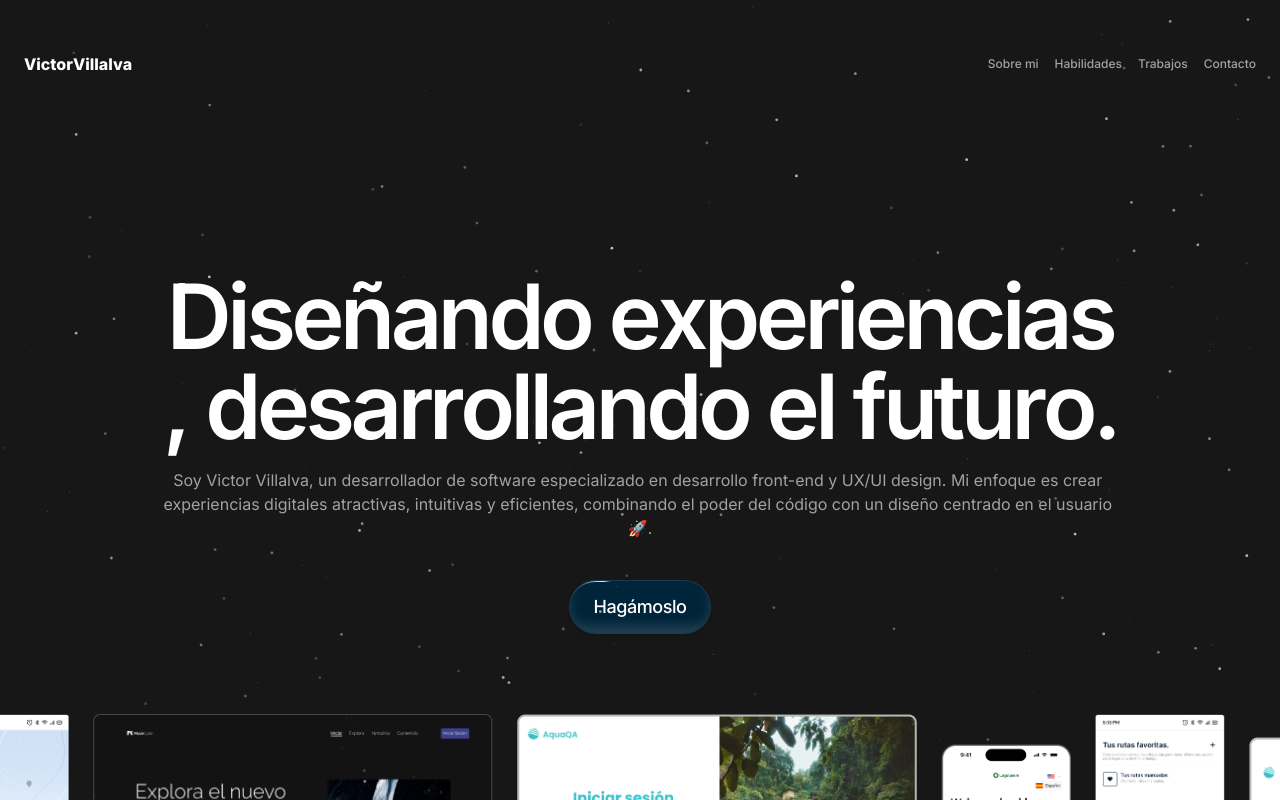
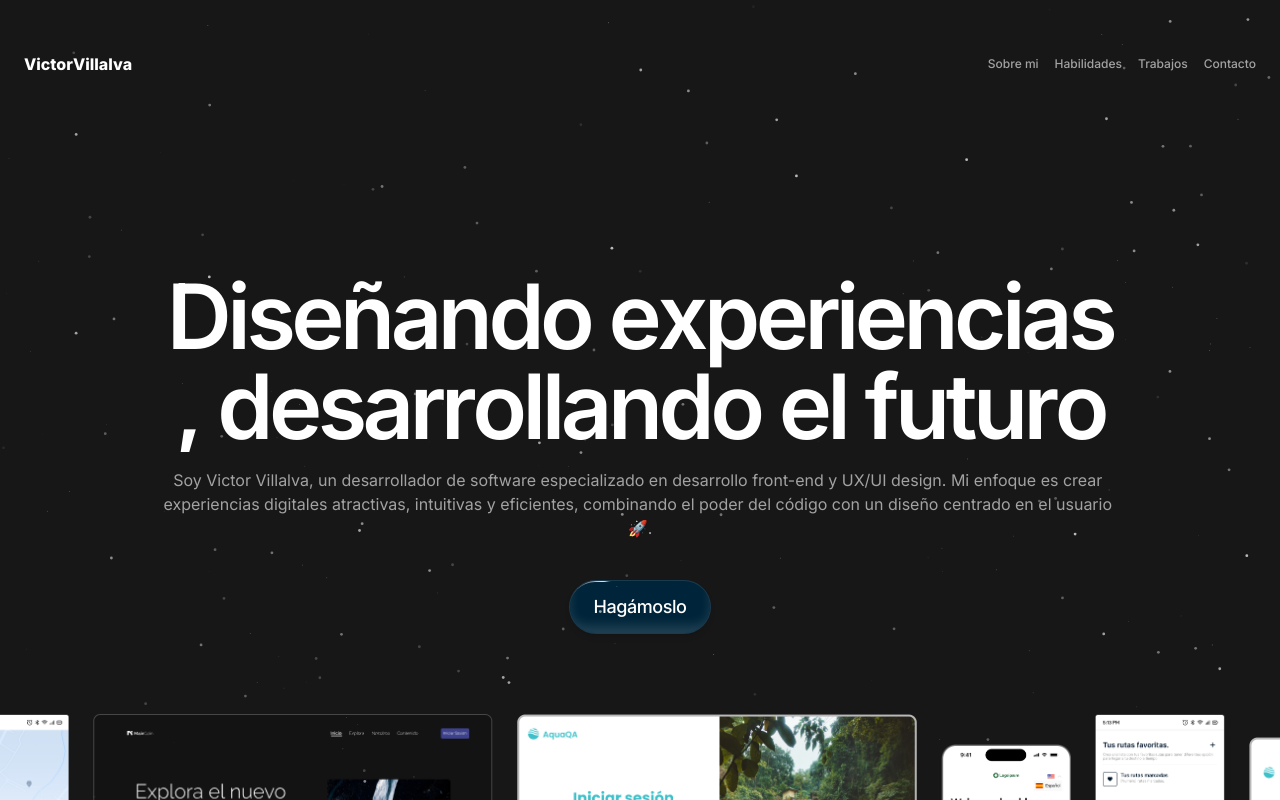
Before and after one commit to VictorVillalva/Portafolio_VictorVillalva, a Next.js app: page / in a window 1280 px wide. Shown: the top 800 px of the page. Built offline with nearby package versions, Linux system fonts and the light colour scheme.

Commit message:
Modificacion letra

```diff
--- a/app/page.tsx
+++ b/app/page.tsx
@@ -45,9 +45,9 @@ export default function Home() {
               animation="fadeIn"
               by="character"
               as="h1"
-              className="font-semibold text-[32px] leading-none md:text-[78px] xl:text-[90px] text-center lg:tracking-tighter"
+              className="w-full text-center font-semibold break-text break-all overflow-hidden text-[32px] tracking-tighter leading-none md:text-[78px] xl:text-[90px] lg:tracking-tighter"
             >
-              Diseñando experiencias, desarrollando el futuro.
+              Diseñando experiencias, desarrollando el futuro
             </TextAnimate>
             <TextAnimate
               animation="fadeIn"
```
